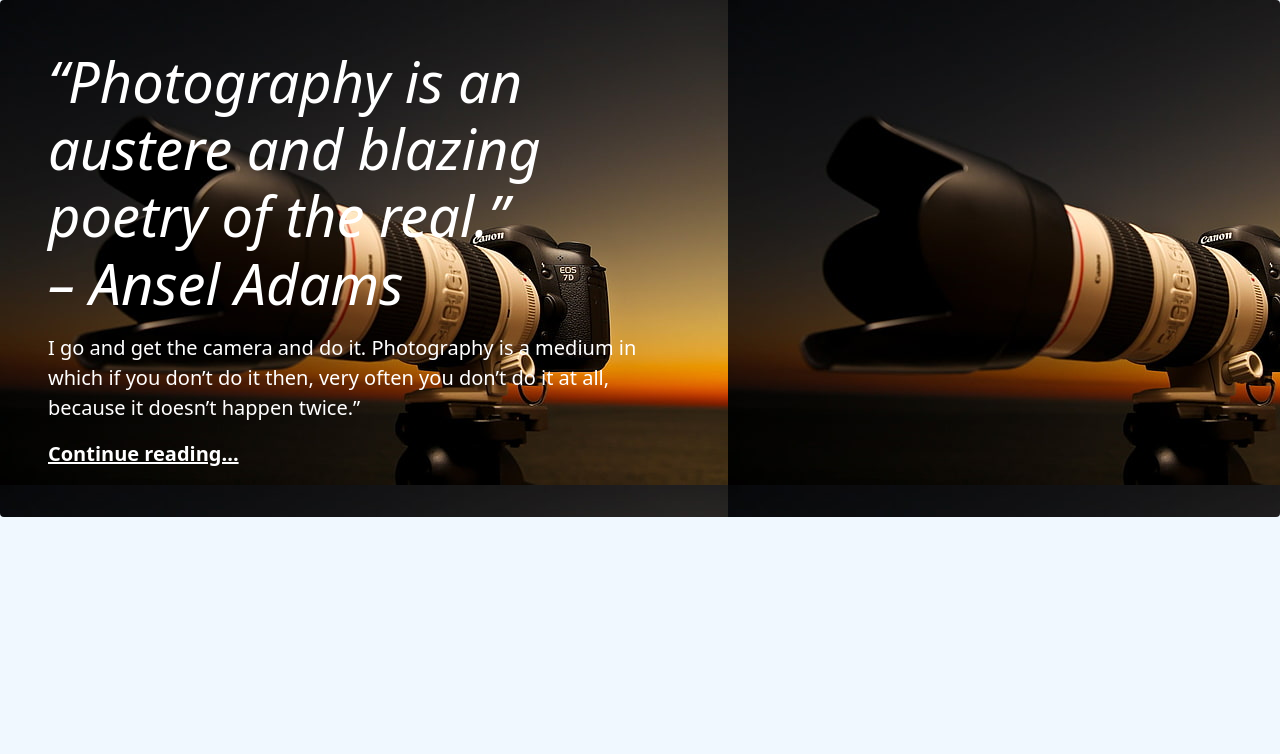
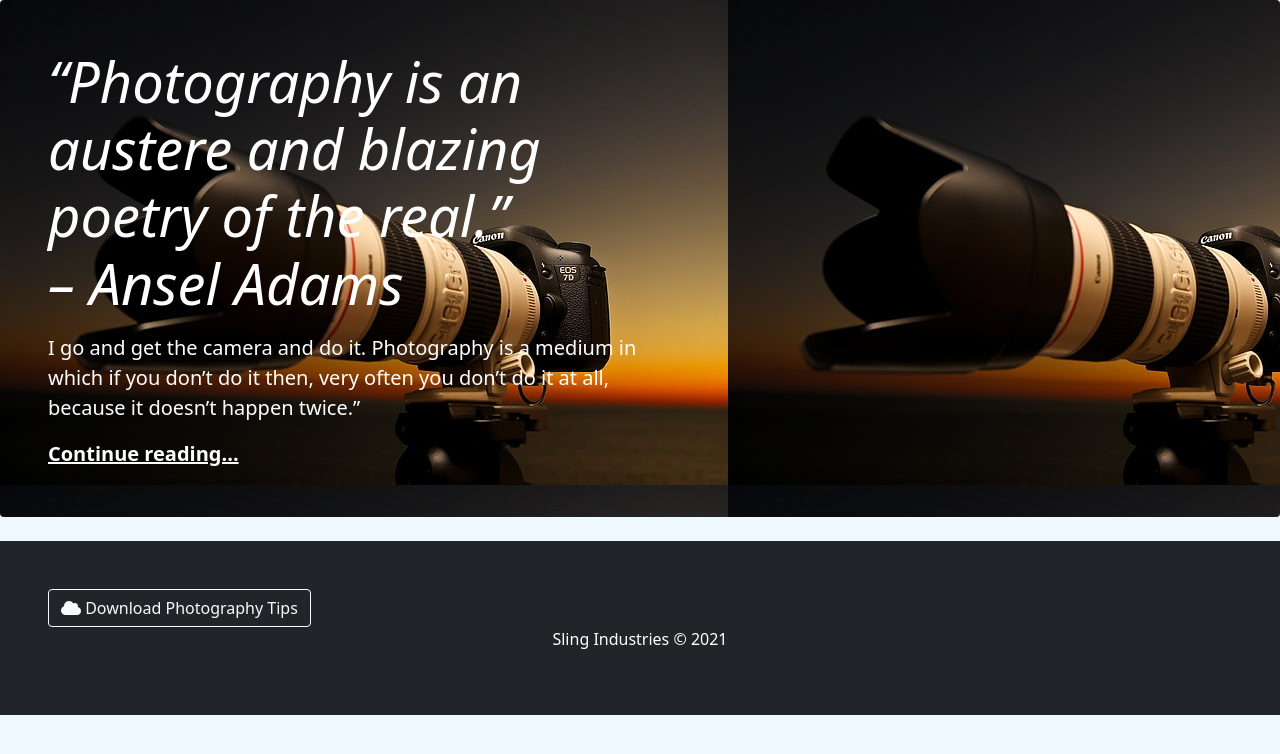
Before and after one commit to sling254/photogaler, a Django app: page / in a window 1280 px wide. Shown: the top 754 px of the page. Run offline with Django 3.2, Linux system fonts and the light colour scheme; some libraries are stand-ins or nearby versions.

Commit message:
add footer

```diff
--- a/photogaler/templates/base.html
+++ b/photogaler/templates/base.html
@@ -8,6 +8,7 @@
     <!-- Bootstrap CSS -->
     <link href="https://cdn.jsdelivr.net/npm/bootstrap@5.0.2/dist/css/bootstrap.min.css" rel="stylesheet" integrity="sha384-EVSTQN3/azprG1Anm3QDgpJLIm9Nao0Yz1ztcQTwFspd3yD65VohhpuuCOmLASjC" crossorigin="anonymous">
     <link rel="stylesheet" type="text/css" href="{% static 'css/main.css' %}"> <!-- /static_url/-->
+    <link rel="stylesheet" href="https://cdnjs.cloudflare.com/ajax/libs/font-awesome/5.7.1/css/all.min.css" integrity="sha512-3M00D/rn8n+2ZVXBO9Hib0GKNpkm8MSUU/e2VNthDyBYxKWG+BftNYYcuEjXlyrSO637tidzMBXfE7sQm0INUg==" crossorigin="anonymous" referrerpolicy="no-referrer" />
 
     {% if title %}
         <title>Welcome to PhotoGallery --- {{title}}</title>
@@ -18,6 +19,20 @@
   <body>
     {% block content%}
     {% endblock %}
+    <!-- Footer -->
+    <Footer id="Footer" class="p-5 bg-dark text-white">
+
+        <div class="row">
+            <div class="col-md-6">
+                <a href="" class="btn btn-outline-light">
+                    <i class="fas fa-cloud"></i> Download Photography Tips
+                </a>
+
+            </div>
+        </div>
+        <p class="text-center">Sling Industries &copy; 2021</p>
+    </Footer>
+
     <!-- Option 1: Bootstrap Bundle with Popper -->
     <script src="https://cdn.jsdelivr.net/npm/bootstrap@5.0.2/dist/js/bootstrap.bundle.min.js" integrity="sha384-MrcW6ZMFYlzcLA8Nl+NtUVF0sA7MsXsP1UyJoMp4YLEuNSfAP+JcXn/tWtIaxVXM" crossorigin="anonymous"></script>
 
```
